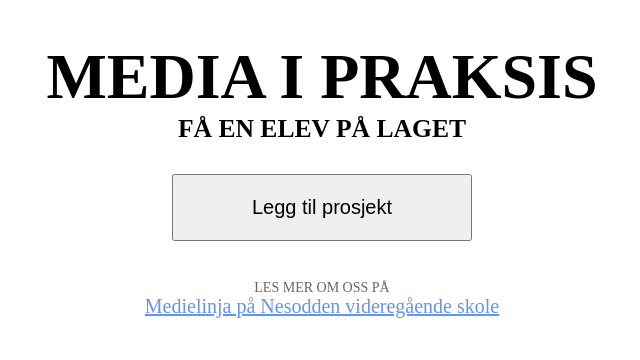
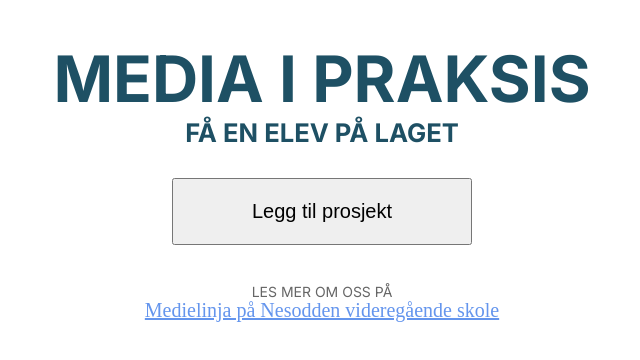
Before and after one commit to BjornVgsSkole/MediaIPraksisWebApp, a website: page index.html in a window 1280 px wide. Shown: the whole page, without its empty margins (318-958 px from the left). Drawn offline with Linux system fonts and the light colour scheme; no server answers.

Commit message:
changed font

```diff
--- a/index.html
+++ b/index.html
@@ -3,6 +3,9 @@
     <head>
         <title>Media i praksis | Medielinja på Nesodden vgs</title>
         <meta name="viewport" content="width=device-width, initial-scale=1.0" />
+        <link rel="preconnect" href="https://fonts.googleapis.com">
+<link rel="preconnect" href="https://fonts.gstatic.com" crossorigin>
+<link href="https://fonts.googleapis.com/css2?family=Inter:ital,opsz,wght@0,14..32,100..900;1,14..32,100..900&display=swap" rel="stylesheet">
 
         <style>
             * {
@@ -10,8 +13,9 @@
                 margin: 0;
             }
 
-            h1   {color: #000;}
-            p    {color: #000;}
+            h1   {color: #1e5064;font-family: "Inter", sans-serif;}
+            h2   {color: #1e5064;font-family: "Inter", sans-serif;}
+            p    {color: #1e5064;font-family: "Inter", sans-serif;}
 
             .divProjectListBox{
                 width: clamp(160px, 300px, 38%);
```
